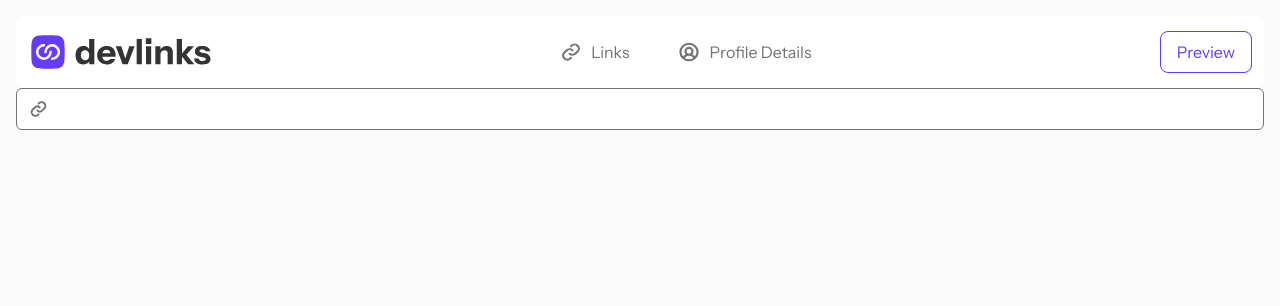
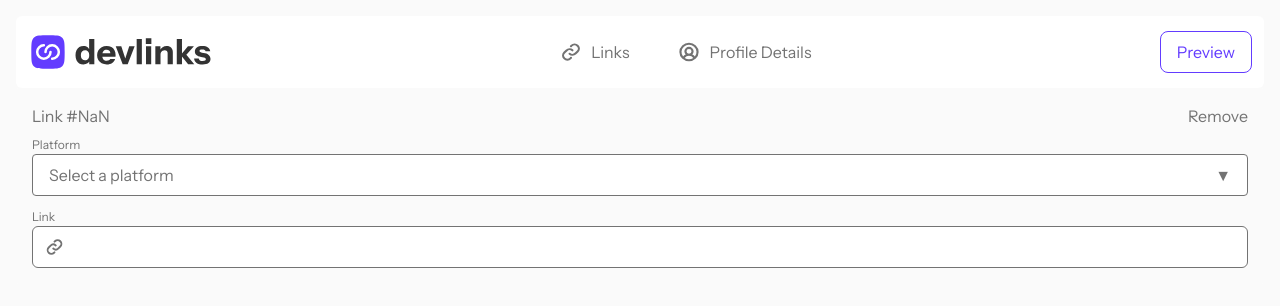
Before and after one commit to sagites/link-sharing-app, a Next.js app: page / in a window 1280 px wide. Shown: the top 306 px of the page. Built offline with nearby package versions, Linux system fonts and the light colour scheme.

Commit message:
Created the link component and added it to the link page

```diff
--- a/src/app/Links/page.jsx
+++ b/src/app/Links/page.jsx
@@ -1,8 +1,22 @@
+'use client';
 import ButtonPrimary from "@/components/buttons/buttonPrimary";
 import ButtonSecondary from "@/components/buttons/buttonSecondary";
-import React from "react";
+import React, { useState } from "react";
+import LinkComponent from "@/components/inputs/LinkComponent";
 
 const Links = () => {
+  const [links, setLinks] = useState([]);
+
+  const addLink = () => {
+    setLinks([...links, {}]);
+  };
+
+  const removeLink = (indexToRemove) => {
+    setLinks((prevLinks) =>
+      prevLinks.filter((_, index) => index !== indexToRemove)
+    );
+  };
+
   return (
     <div>
       <div className="grid lg:grid-cols-5 gap-4 pt-3">
@@ -29,7 +43,17 @@ const Links = () => {
               classNameButton="w-full"
               classNameLabel=""
               label="+ Add new link"
+              onClick={addLink}
             />
+          </div>
+          <div className="mt-4 space-y-4">
+            {links.map((_, index) => (
+              <LinkComponent
+                key={index}
+                index={index}
+                onRemove={() => removeLink(index)}
+              />
+            ))}
           </div>
           <div className="bg-lightGrey rounded-lg  py-3 mb-">
             <div className="items-center justify-center flex flex-col p-10">
@@ -47,7 +71,7 @@ const Links = () => {
           </div>
           <div className="p-3 flex justify-end">
             <ButtonPrimary className="flex " label="Save" />
-            <hr className="bg-orange-500"/>
+            <hr className="bg-orange-500" />
           </div>
         </div>
       </div>
--- a/src/components/inputs/Dropdown.jsx
+++ b/src/components/inputs/Dropdown.jsx
@@ -32,24 +32,24 @@ export default function CustomSelect({ value, onChange }) {
       <button
         type="button"
         onClick={() => setOpen(!open)}
-        className="w-full flex items-center justify-between border border-gray-300 rounded px-4 py-2 shadow-sm bg-white"
+        className="w-full flex items-center text-grey justify-between border border-grey rounded px-4 py-2 bg-white"
       >
         <div className="flex items-center gap-2">
-          {selected?.icon}
+          {selected ? <img src={selected.icon} alt={selected.name} className="w-5 h-5" /> : null}
           <span>{selected?.name || "Select a platform"}</span>
         </div>
         <span>▼</span>
       </button>
 
       {open && (
-        <div className="absolute z-10 mt-1 text-grey w-full px-3 bg-white  border-grey rounded shadow-lg max-h-60 overflow-y-scroll scrollbar-hide">
+        <div className="absolute z-10 mt-1 text-grey w-full px-3 bg-white border border-gray-300 rounded shadow-lg max-h-60 overflow-y-scroll scrollbar-hide">
           {platforms.map((platform) => (
             <div
               key={platform.name}
               onClick={() => handleSelect(platform)}
-              className="flex items-center gap-2 px-4 py-2 border-grey border-b hover:bg-gray-100 cursor-pointer"
+              className="flex items-center gap-2 px-4 py-2 hover:bg-gray-100 cursor-pointer"
             >
-              <img src={platform.icon} alt="" />
+              <img src={platform.icon} alt={platform.name} className="w-5 h-5" />
               <span>{platform.name}</span>
             </div>
           ))}
--- a/src/components/inputs/LinkComponent.jsx
+++ b/src/components/inputs/LinkComponent.jsx
@@ -1,11 +1,41 @@
-import React from "react";
+import React, { useState } from "react";
 import CustomSelect from "./Dropdown";
 import InputField from "./textField";
 
-const LinkComponent = () => {
+const LinkComponent = ({ index, onRemove }) => {
+  const [selectedPlatform, setSelectedPlatform] = useState("");
+
+  const handlePlatformChange = (platformName) => {
+    setSelectedPlatform(platformName);
+    console.log("Selected platform:", platformName);
+  };
+
   return (
-    <div>
-      <InputField placeholder='' icon='/Assets/images/icon-link-copied-to-clipboard.svg'/>
+    <div className="text-grey bg-lightGrey rounded p-4">
+      <div className="flex justify-between pb-2">
+        <p className="text-Heading-S">Link #{index + 1}</p>
+        <p
+          className="text-Body-M cursor-pointer"
+          onClick={onRemove}
+        >
+          Remove
+        </p>{" "}
+      </div>
+      <div>
+        <p className="text-Body-S">Platform</p>
+        <CustomSelect
+          value={selectedPlatform}
+          onChange={handlePlatformChange}
+        />
+      </div>
+      <div className="pt-3">
+        <p className="text-Body-S">Link</p>
+        <InputField
+          placeholder=""
+          icon="/Assets/images/icon-link-copied-to-clipboard.svg"
+          className="bg-white"
+        />
+      </div>
     </div>
   );
 };
```
